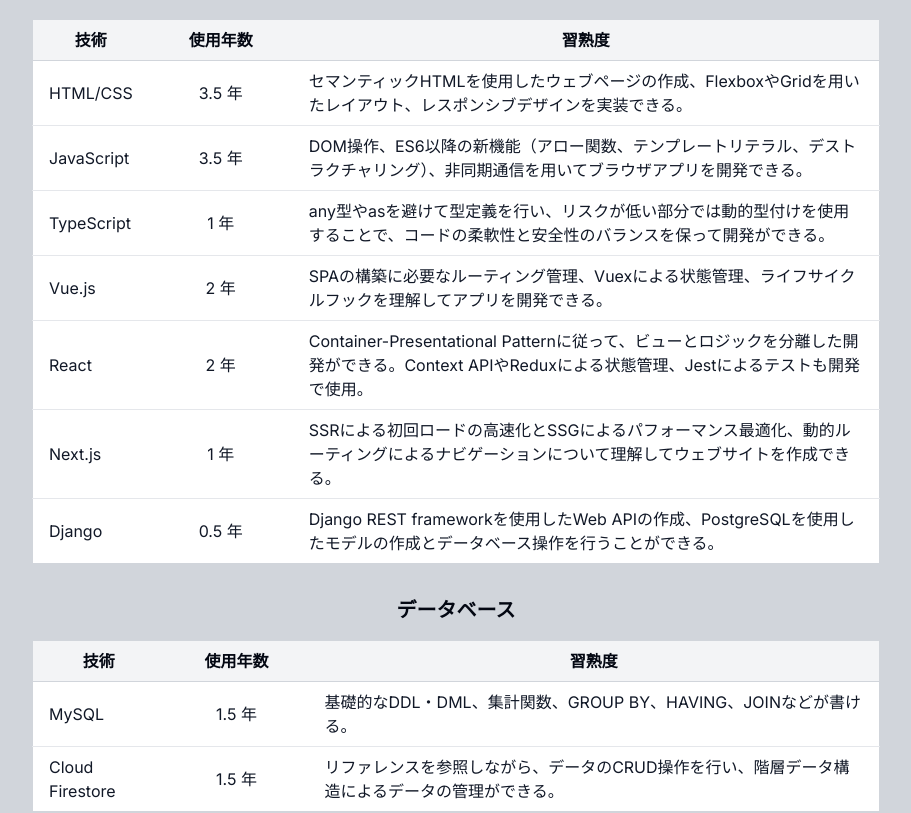
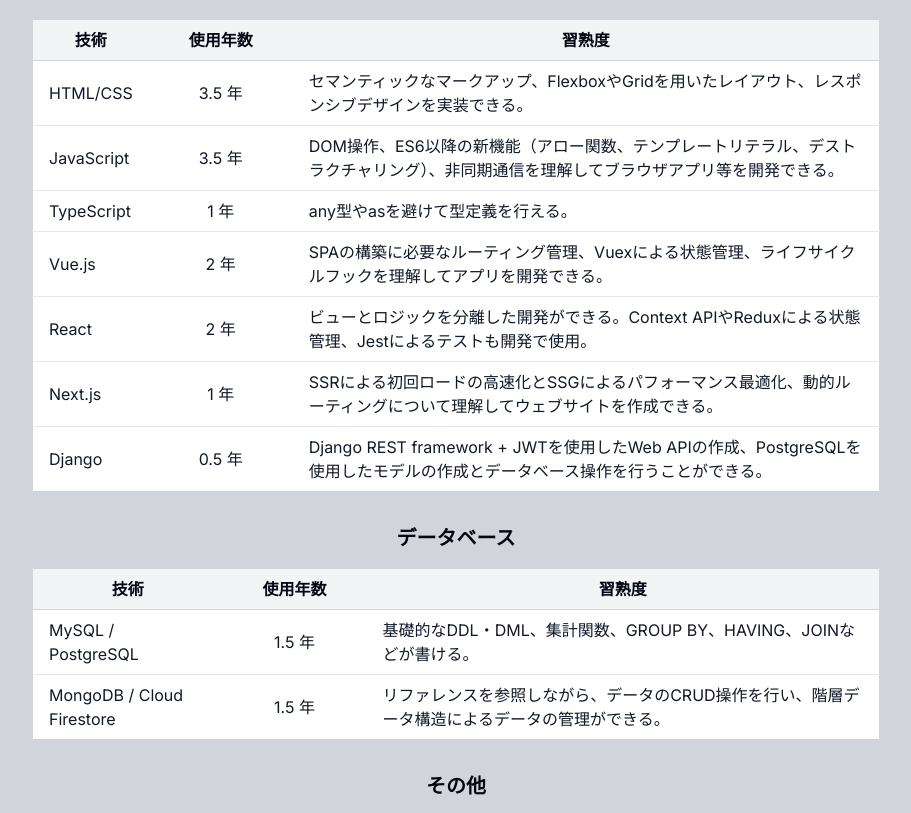
Before and after one commit to tkwonn/portfolio, a Next.js app: page /resume in a window 1280 px wide. Shown: the part 407-1220 px from the top of the page, without its empty margins (184-1095 px from the left). Built offline with nearby package versions, Linux system fonts and the light colour scheme.

Commit message:
fix: skill description

```diff
--- a/src/app/page.tsx
+++ b/src/app/page.tsx
@@ -47,8 +47,6 @@
               <img
                 alt="LinkedIn"
                 src="https://img.shields.io/badge/LinkedIn-Taesok Kwon-blue?style=flat-square&logo=linkedin"
-                width="140"
-                height="20"
               />
             </Link>
             <Link
@@ -59,8 +57,6 @@
               <img
                 alt="GitHub"
                 src="https://img.shields.io/badge/GitHub-tkwonn-black?style=flat-square&logo=github"
-                width="140"
-                height="20"
               />
             </Link>
           </div>
--- a/src/lib/skills.ts
+++ b/src/lib/skills.ts
@@ -3,17 +3,17 @@
     {
         "name": "HTML/CSS",
         "years": "3.5 年",
-        "proficiency": "セマンティックHTMLを使用したウェブページの作成、FlexboxやGridを用いたレイアウト、レスポンシブデザインを実装できる。"
+        "proficiency": "セマンティックなマークアップ、FlexboxやGridを用いたレイアウト、レスポンシブデザインを実装できる。"
     },
     {
         "name": "JavaScript",
         "years": "3.5 年",
-        "proficiency": "DOM操作、ES6以降の新機能（アロー関数、テンプレートリテラル、デストラクチャリング）、非同期通信を用いてブラウザアプリを開発できる。"
+        "proficiency": "DOM操作、ES6以降の新機能（アロー関数、テンプレートリテラル、デストラクチャリング）、非同期通信を理解してブラウザアプリ等を開発できる。"
     },
     {
         "name": "TypeScript",
         "years": "1 年",
-        "proficiency": "any型やasを避けて型定義を行い、リスクが低い部分では動的型付けを使用することで、コードの柔軟性と安全性のバランスを保って開発ができる。"
+        "proficiency": "any型やasを避けて型定義を行える。"
     },
     // {
     //     "name": "Python",
@@ -38,28 +38,28 @@
     {
         "name": "React",
         "years": "2 年",
-        "proficiency": "Container-Presentational Patternに従って、ビューとロジックを分離した開発ができる。Context APIやReduxによる状態管理、Jestによるテストも開発で使用。"
+        "proficiency": "ビューとロジックを分離した開発ができる。Context APIやReduxによる状態管理、Jestによるテストも開発で使用。"
     },
     {
         "name": "Next.js",
         "years": "1 年",
-        "proficiency": "SSRによる初回ロードの高速化とSSGによるパフォーマンス最適化、動的ルーティングによるナビゲーションについて理解してウェブサイトを作成できる。"
+        "proficiency": "SSRによる初回ロードの高速化とSSGによるパフォーマンス最適化、動的ルーティングについて理解してウェブサイトを作成できる。"
     },
     {
         "name": "Django",
         "years": "0.5 年",
-        "proficiency": "Django REST frameworkを使用したWeb APIの作成、PostgreSQLを使用したモデルの作成とデータベース操作を行うことができる。"
+        "proficiency": "Django REST framework + JWTを使用したWeb APIの作成、PostgreSQLを使用したモデルの作成とデータベース操作を行うことができる。"
     },
 ] as const;
 
 export const databases = [
     {
-        "name": "MySQL",
+        "name": "MySQL / PostgreSQL",
         "years": "1.5 年",
         "proficiency": "基礎的なDDL・DML、集計関数、GROUP BY、HAVING、JOINなどが書ける。"
     },
     {
-        "name": "Cloud Firestore",
+        "name": "MongoDB / Cloud Firestore",
         "years": "1.5 年",
         "proficiency": "リファレンスを参照しながら、データのCRUD操作を行い、階層データ構造によるデータの管理ができる。"
     },
@@ -86,6 +86,11 @@
     //     "years": "~ 0.5 年",
     //     "proficiency": "Docker Hubからイメージを取得して、コンテナを起動する。"
     // },
+    // {
+    //     "name": "Jest / React Testing Library",
+    //     "years": "1 年",
+    //     "proficiency": "ユニット、コンポーネント、結合、E2Eテストを書くことができる。"
+    // },
     {
         "name": "AWS / GCP",
         "years": "~ 0.5 年",
```
Also changed, not shown: 1 other file (tests, documents, lock files or other folders).
